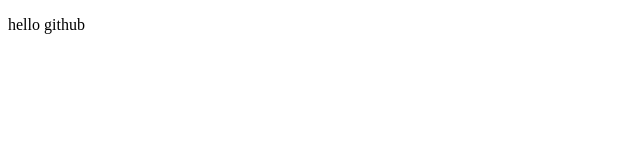
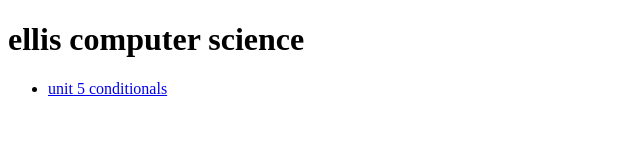
Before and after one commit to sille3/sille3.github.io, a plain HTML site: page index.html in a window 1280 px wide. Shown: the whole page, without its empty margins (0-640 px from the left). Drawn offline with Linux system fonts and the light colour scheme.

Commit message:
intro.html

```diff
--- a/index.html
+++ b/index.html
@@ -5,8 +5,14 @@
     <meta http-equiv="X-UA-Compatible" content="IE=edge">
     <meta name="viewport" content="width=device-width, initial-scale=1.0">
     <title>Document</title>
+    <script src="script.js"></script>
 </head>
 <body>
-<p>hello github</p>
+    <h1>ellis computer science</h1>
+    <ul>
+        <li>
+            <a href="/U5_conditionals/conditionals.html">unit 5 conditionals</a>
+        </li>
+    </ul>
 </body>
 </html>
```
